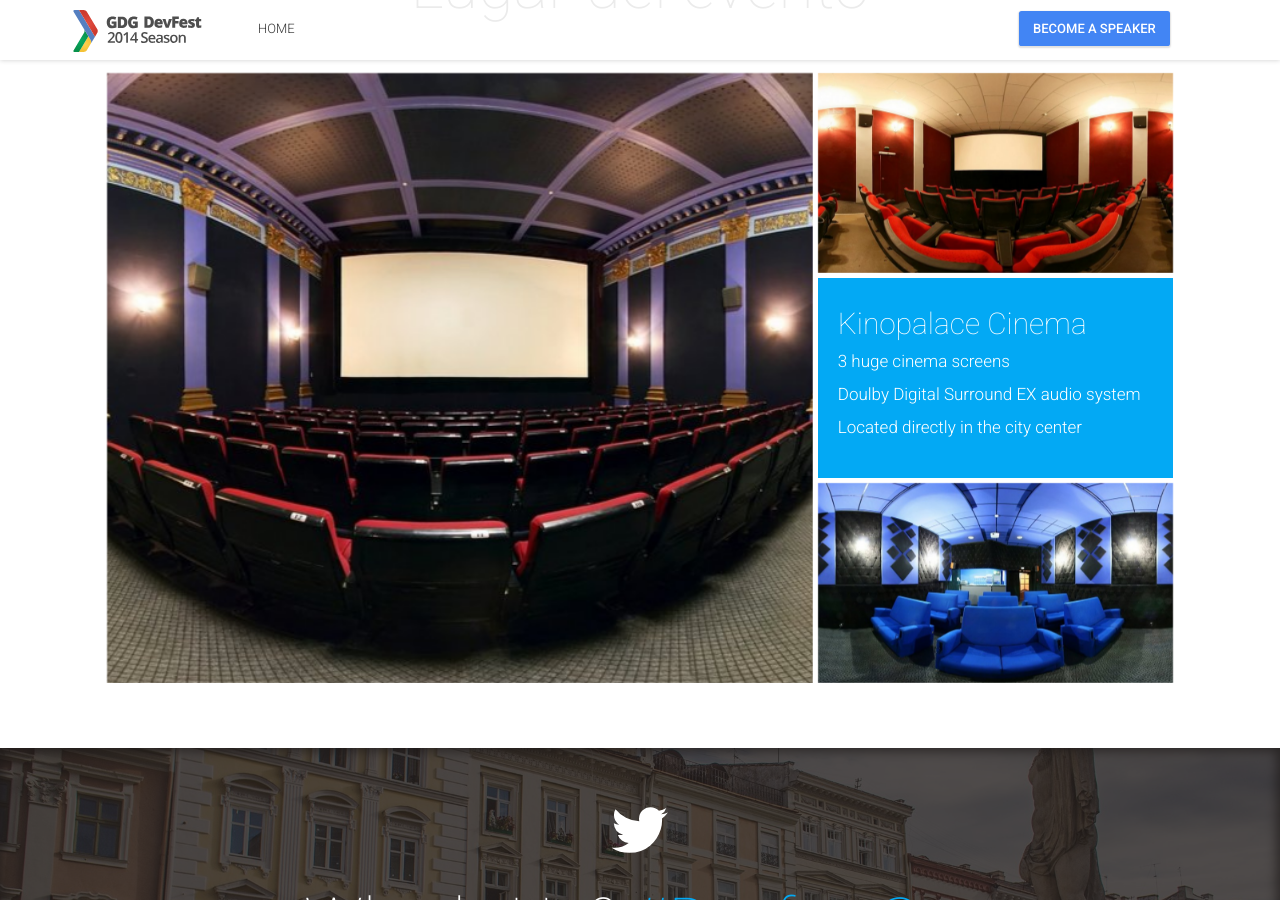
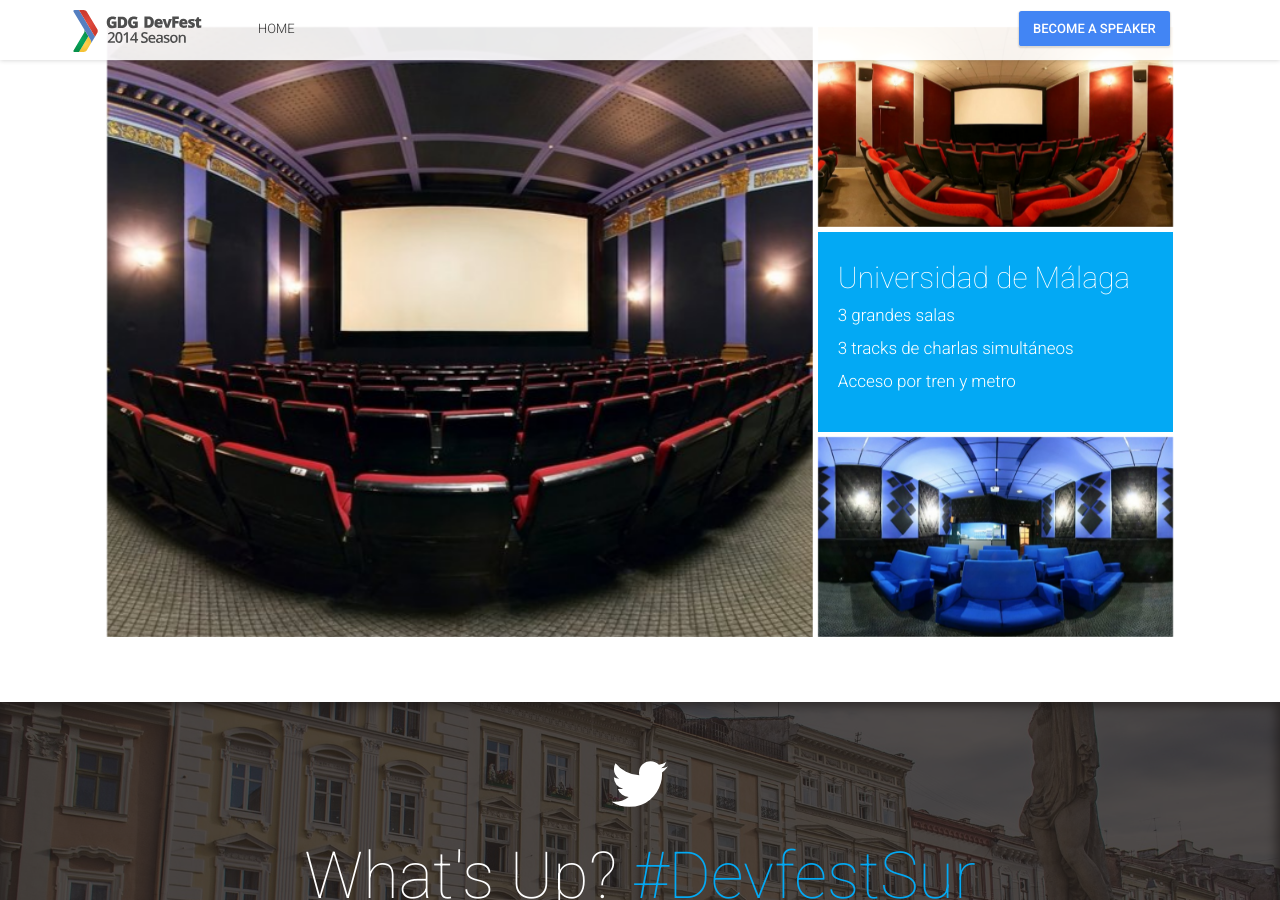
Before and after one commit to GDGCordoba/devfest_sur2016, a Jekyll site: the page built from index.html, in a window 1280 px wide and 900 px high, scrolled down 3071 px. Built offline with Jekyll 4.4.1, drawn with Linux system fonts in a browser that asks for light colours; nearby versions of some CDN libraries; comment, search, counter and statistics services are not loaded; some of the changed text lies outside the part shown.

Commit message:
Cambiando info 2

```diff
--- a/_config.yml
+++ b/_config.yml
@@ -69,7 +69,6 @@ aboutTitle: "Sobre el GDG DevFest Sur"
 aboutBlock:
  - {title: "Conferencias", image: "conference.jpg", text: "Sobre 28 conferencias y 6 talleres de empresas de primer nivel internacional y nacional como Google o Microsoft" }
  - {title: "Talleres", image: "workshop.jpg", text: "Esta nueva edición quiere establecer también una sintonía con los más pequeños, haciéndoles partícipes del DevFest Sur. Durante los dos días del evento, los más pequeños del lugar podrán realizar talleres educativos con herramientas como Scratch y Lego MindStorm" }
- - {title: "Hackathon", image: "hackathon.jpg", text: "Full-day freestyle hackathon! Want some real team building on friday? Grab your team and join our hackathon!" }
 
 # Statistic Block
 statisticBlockImage: "statistic.jpg"
@@ -110,8 +109,8 @@ venueBigImage: "venue_0.jpg"
 venueSmallImage1: "venue_1.jpg"
 venueSmallImage2: "venue_2.jpg"
 venueSmallImage3: "venue_3.jpg"
-venueTitle: "Kinopalace Cinema"
-venueFeatures: ["3 huge cinema screens", "Doulby Digital Surround EX audio system", "Located directly in the city center"]
+venueTitle: "Universidad de Málaga"
+venueFeatures: ["3 grandes salas", "3 tracks de charlas simultáneos", "Acceso por tren y metro"]
 
 # Tweets Feed Block
 tweetsFeedImage: "twitter-feed.jpg"
```
